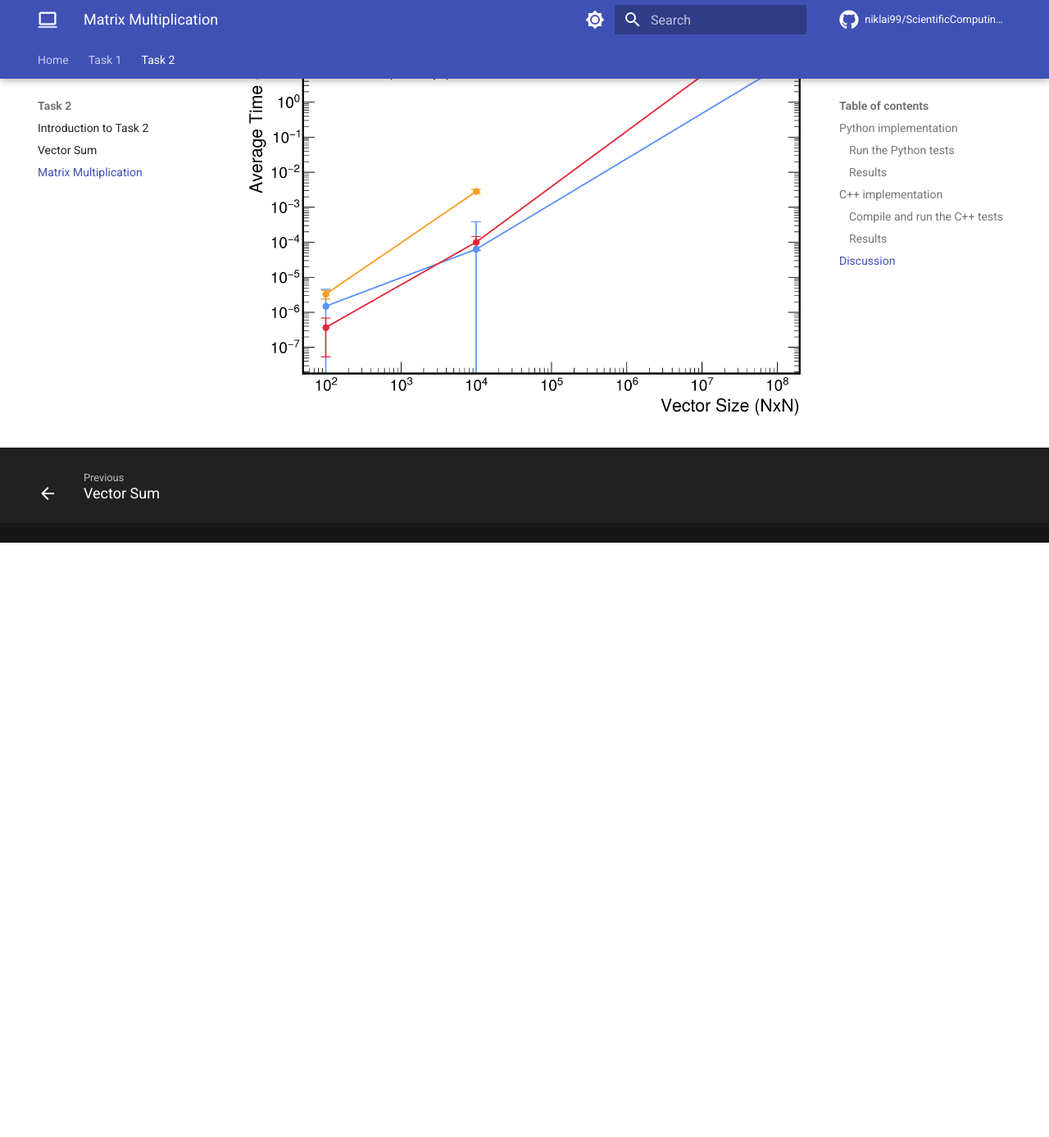
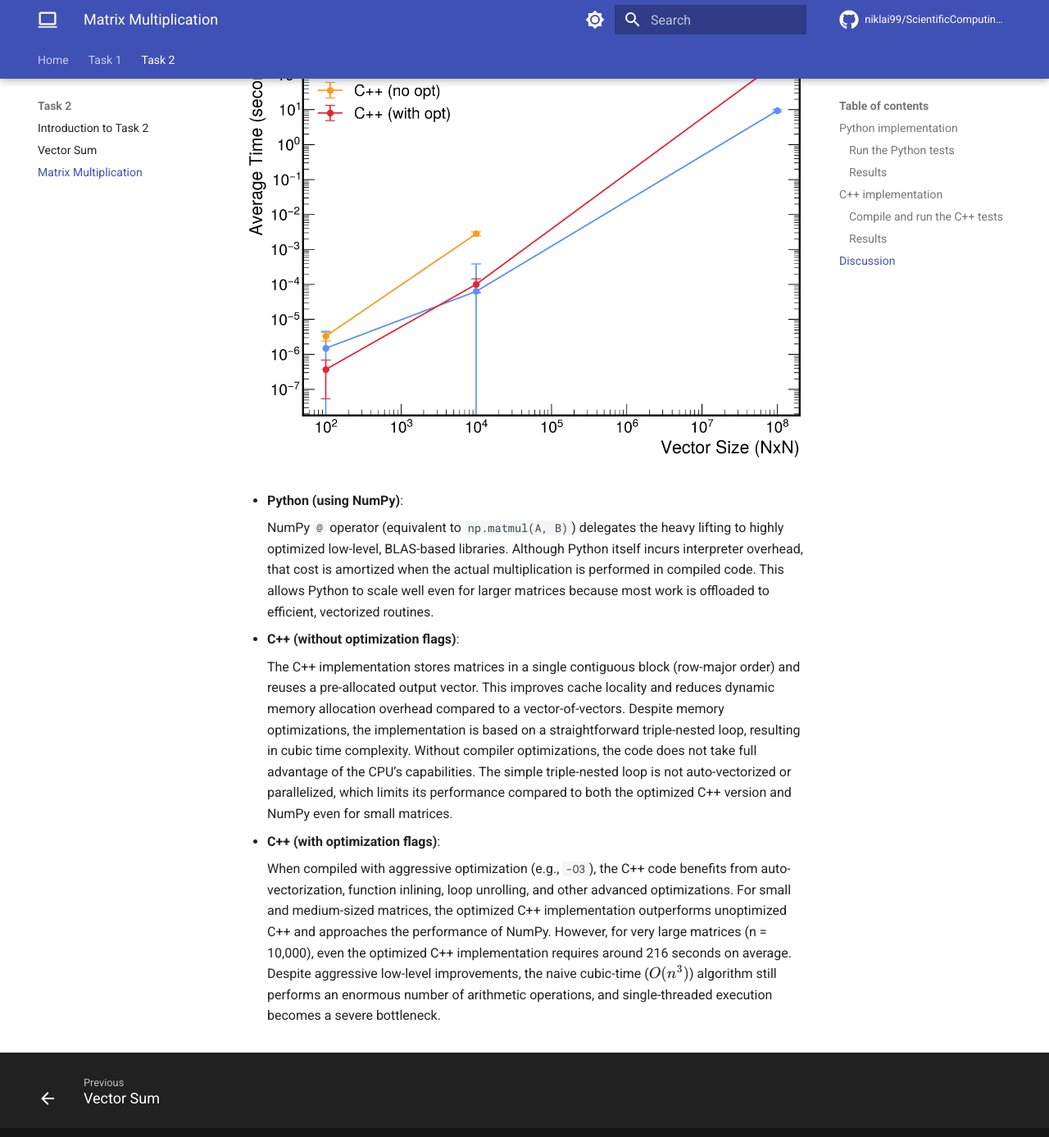
Before and after one commit to niklai99/ScientificComputing4Physics, an MkDocs documentation site: the page built from docs/task2/matrix_mult.md, in a window 1280 px wide and 1400 px high, scrolled down 6081 px. Shown: the top 1387 px of the window at 82% size. Built offline with MkDocs 1.6.1 and Material for MkDocs 9.7.7, drawn with Linux system fonts in a browser that asks for light colours; comment, search, counter and statistics services are not loaded; before the commit the page ends 6743 px from its top, so only the background shows below that; some of the changed text lies outside the part shown.

```diff
--- a/docs/task2/matrix_mult.md
+++ b/docs/task2/matrix_mult.md
@@ -6,9 +6,9 @@
 C = A \times B \quad \text{with} \quad C_{ij} = \sum_{k=1}^{N} a_{ik} \, b_{kj},
 $$
 
-where $A$ is an $m \times n$ matrix, $B$ is an $n \times p$ matrix, and $C$ is the resulting $m \times p$ matrix.
+where $A$ and $B$ are both $N \times N$ matrices, and $C$ is the resulting $N \times N$ matrix. The matrix multiplication operation is nevertheless implemented in its general form, where the dimensions of $A$ and $B$ are $m \times n$ and $n \times p$, respectively. The function raises an exception if the inner dimensions of $A$ and $B$ do not match.
 
-Test suites measure execution time and verify that the resulting matrix is correct. For simplicity, the matrices $A$ and $B$ square matrices with constant values.
+Test suites measure execution time and verify that the resulting matrix is correct.
 
 ---
 
@@ -324,3 +324,19 @@
 The plot below compares the average execution times (with RMS error bars) for the matrix multiplication operation across three implementations.
 
 ![matrix_mult_performance](./fig/matrix_mult_performance.png)
+
+
+- **Python (using NumPy)**:
+
+    NumPy `@` operator (equivalent to `np.matmul(A, B)`) delegates the heavy lifting to highly optimized low-level, BLAS-based libraries.
+    Although Python itself incurs interpreter overhead, that cost is amortized when the actual multiplication is performed in compiled code. This allows Python to scale well even for larger matrices because most work is offloaded to efficient, vectorized routines.
+
+- **C++ (without optimization flags)**:
+
+    The C++ implementation stores matrices in a single contiguous block (row-major order) and reuses a pre-allocated output vector. This improves cache locality and reduces dynamic memory allocation overhead compared to a vector-of-vectors.
+    Despite memory optimizations, the implementation is based on a straightforward triple-nested loop, resulting in cubic time complexity.
+    Without compiler optimizations, the code does not take full advantage of the CPU’s capabilities. The simple triple-nested loop is not auto-vectorized or parallelized, which limits its performance compared to both the optimized C++ version and NumPy even for small matrices.
+
+- **C++ (with optimization flags)**:
+
+    When compiled with aggressive optimization (e.g., `-O3`), the C++ code benefits from auto-vectorization, function inlining, loop unrolling, and other advanced optimizations. For small and medium-sized matrices, the optimized C++ implementation outperforms unoptimized C++ and approaches the performance of NumPy. However, for very large matrices (n = 10,000), even the optimized C++ implementation requires around 216 seconds on average. Despite aggressive low-level improvements, the naive cubic-time ($O(n^3)$) algorithm still performs an enormous number of arithmetic operations, and single-threaded execution becomes a severe bottleneck.
```
Also changed, not shown: other parts of docs/task2/matrix_mult.md (+2 -2 lines), docs/index.md (+6 -1 lines), docs/task2/questions.md (added, +27 -0 lines).
